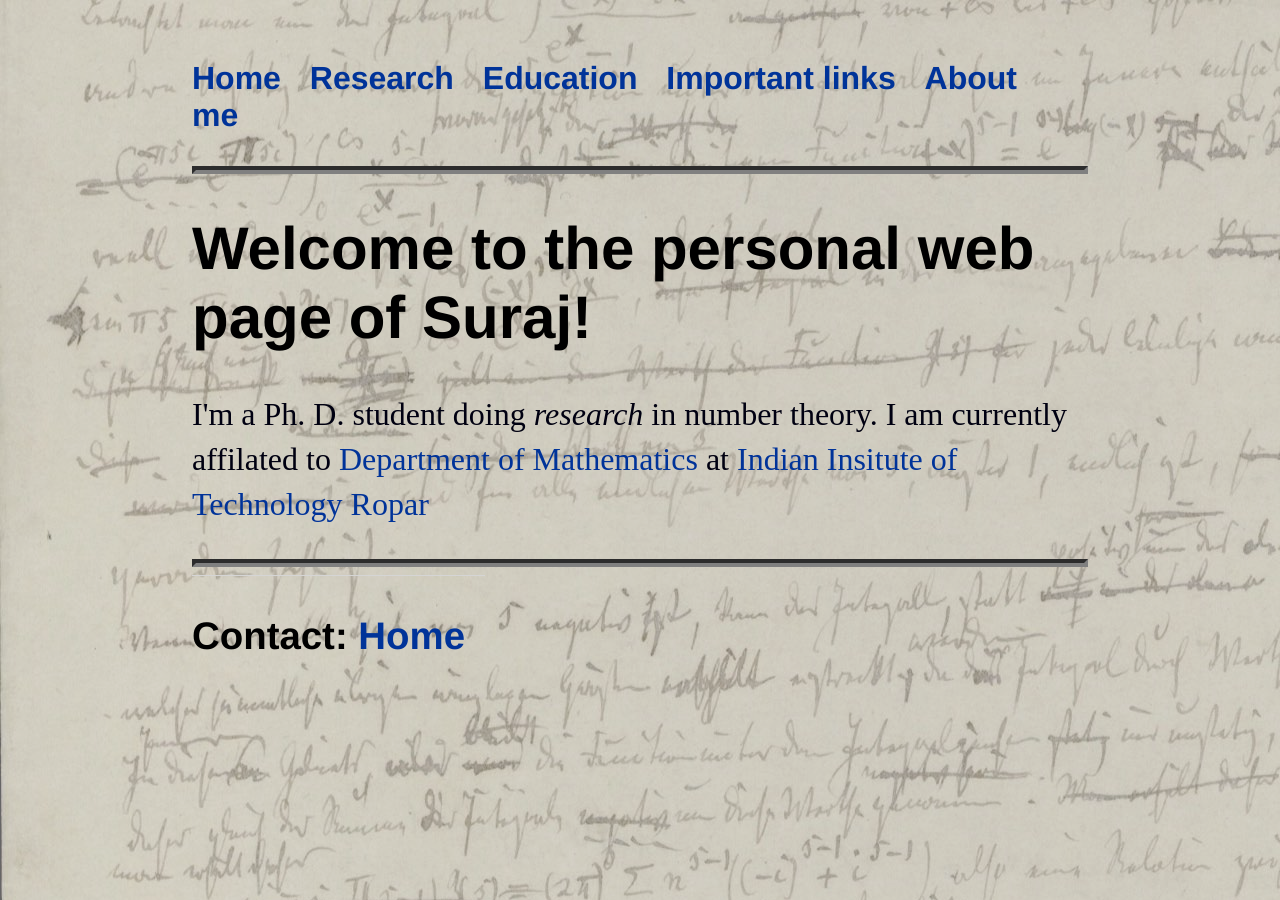
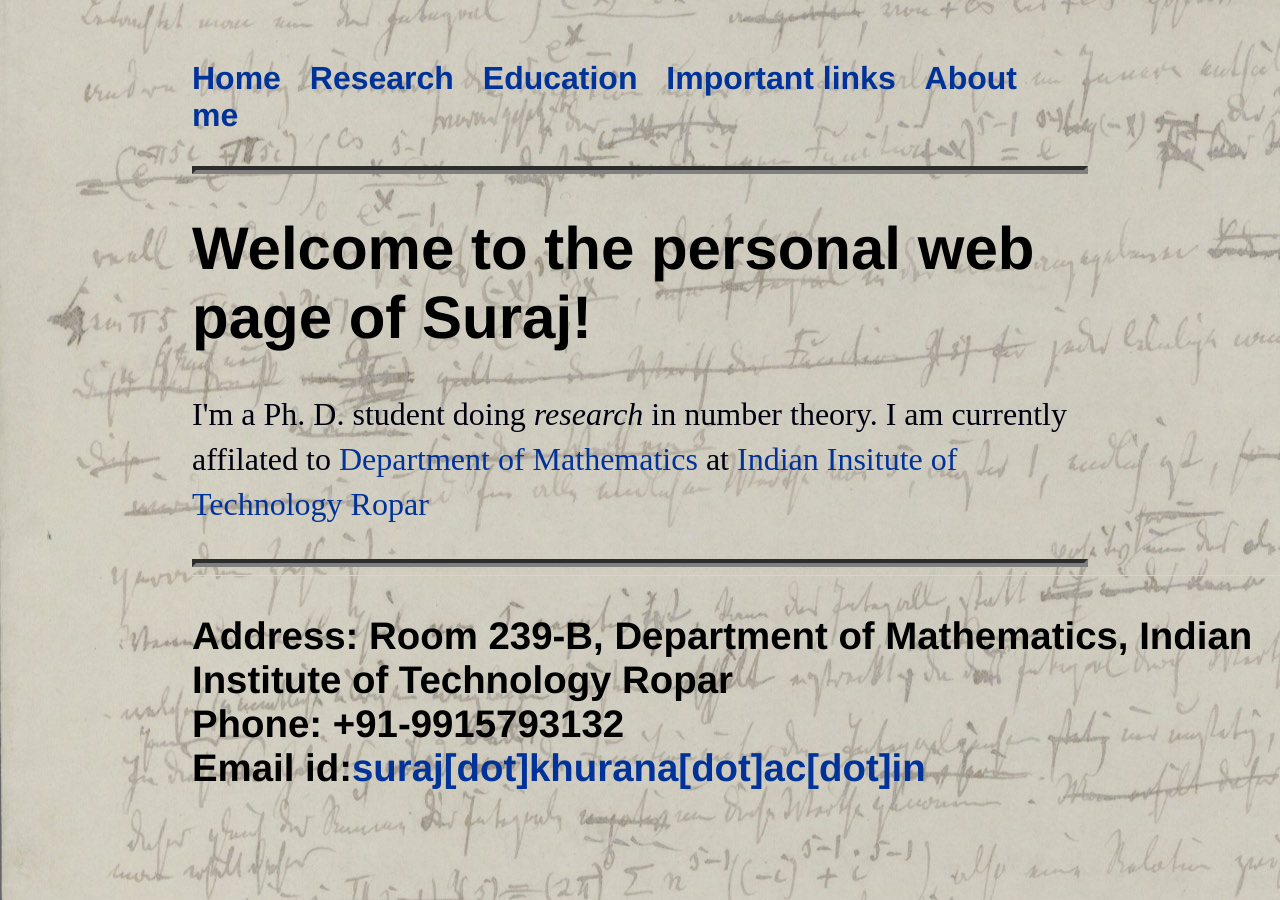
Before and after one commit to Suraj-Singh-Khurana/Suraj-Singh-Khurana.github.io, a Jekyll site: the page built from index.html, in a window 1280 px wide. Built offline with Jekyll 4.4.1, drawn with Linux system fonts in a browser that asks for light colours.

Commit message:
Update default.html

```diff
--- a/_layouts/default.html
+++ b/_layouts/default.html
@@ -37,7 +37,9 @@ hr {
 			<footer>
 	    		<ul>
 	        		<!--<li><a href="mailto:suraj.khurana@iitrpr.ac.in">suraj[dot]khurana[dot]ac[dot]in</a></li>-->
-	        		Contact: <li><a href="https://suraj-singh-khurana.github.io/">Home</a></li>
+	        		Address: Room 239-B, Department of Mathematics, Indian Institute of Technology Ropar <br>
+				Phone: +91-9915793132 <br>
+				Email id:<li><a href="mailto:suraj.khurana@iitrpr.ac.in">suraj[dot]khurana[dot]ac[dot]in</a></li>
 				</ul>
 			</footer>
 		</body>
```
